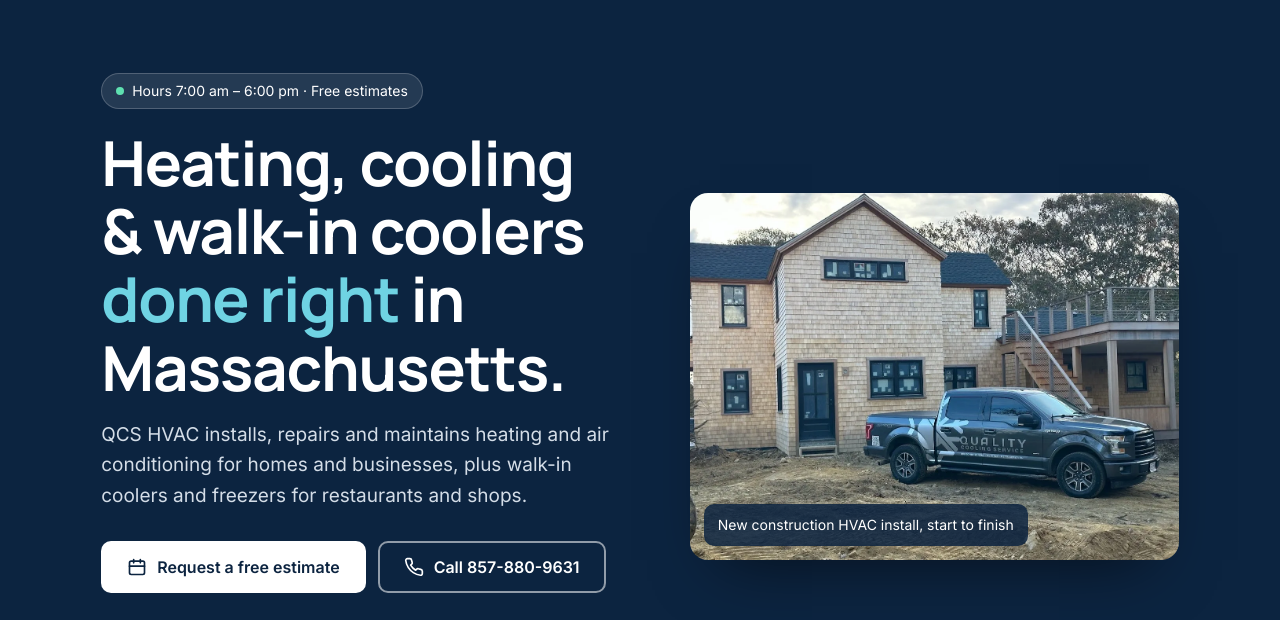
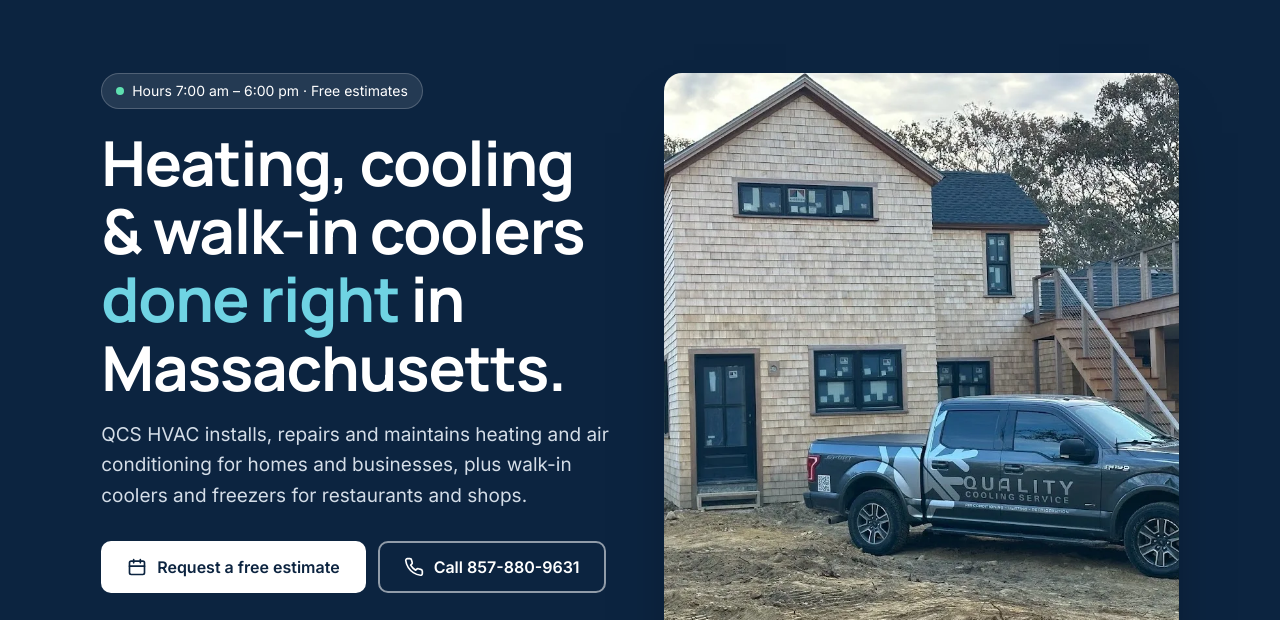
Before and after one commit to shane-kelly914/clearwork-studio, a plain HTML site: page preview/qcs-hvac/index.html in a window 1280 px wide. Shown: the part 156-776 px from the top of the page. Drawn offline with Linux system fonts and the light colour scheme.

Commit message:
Make QCS concept hero photo match the text height

```diff
--- a/preview/qcs-hvac/index.html
+++ b/preview/qcs-hvac/index.html
@@ -72,7 +72,7 @@ nav a:hover{color:var(--blue)}
 @media(max-width:520px){.head-phone span{display:none}.brand small{display:none}}
 
 .hero{background:var(--navy);color:#fff;position:relative;overflow:hidden}
-.hero-grid{display:grid;grid-template-columns:1.05fr .95fr;gap:48px;align-items:center;padding-top:clamp(48px,6vw,84px);padding-bottom:clamp(48px,6vw,84px)}
+.hero-grid{display:grid;grid-template-columns:1fr 1fr;gap:48px;align-items:stretch;padding-top:clamp(48px,6vw,84px);padding-bottom:clamp(48px,6vw,84px)}
 .hero .chip{display:inline-flex;align-items:center;gap:8px;background:rgba(255,255,255,.1);border:1px solid rgba(255,255,255,.2);border-radius:999px;padding:6px 14px;font-size:14px}
 .hero .chip i{width:8px;height:8px;border-radius:50%;background:#5ee0b0;display:inline-block}
 .hero h1{font-size:clamp(38px,5.2vw,62px);margin:20px 0 18px}
@@ -82,10 +82,11 @@ nav a:hover{color:var(--blue)}
 .trust{display:flex;flex-wrap:wrap;gap:10px 26px;margin-top:30px;font-size:15px;color:#d4dde7}
 .trust span{display:flex;align-items:center;gap:8px}
 .trust svg{width:18px;height:18px;color:#6fd3e3}
-.hero-photo{position:relative;border-radius:18px;overflow:hidden;aspect-ratio:4/3;box-shadow:0 30px 60px -30px rgba(0,0,0,.6)}
+.hero-grid>div{align-self:center}
+.hero-photo{position:relative;border-radius:18px;overflow:hidden;min-height:480px;box-shadow:0 30px 60px -30px rgba(0,0,0,.6)}
 .hero-photo img{width:100%;height:100%;object-fit:cover}
 .hero-photo figcaption{position:absolute;left:14px;bottom:14px;background:rgba(12,36,64,.85);border-radius:10px;padding:10px 14px;font-size:14px;max-width:80%}
-@media(max-width:900px){.hero-grid{grid-template-columns:1fr}.hero-photo{order:-1;aspect-ratio:16/10}}
+@media(max-width:900px){.hero-grid{grid-template-columns:1fr}.hero-photo{order:-1;aspect-ratio:16/10;min-height:0}}
 
 .emergency{background:var(--warn-lt);border-bottom:1px solid #f4d7c3}
 .emergency .wrap{display:flex;align-items:center;justify-content:space-between;gap:16px 28px;flex-wrap:wrap;padding-top:22px;padding-bottom:22px}
```
